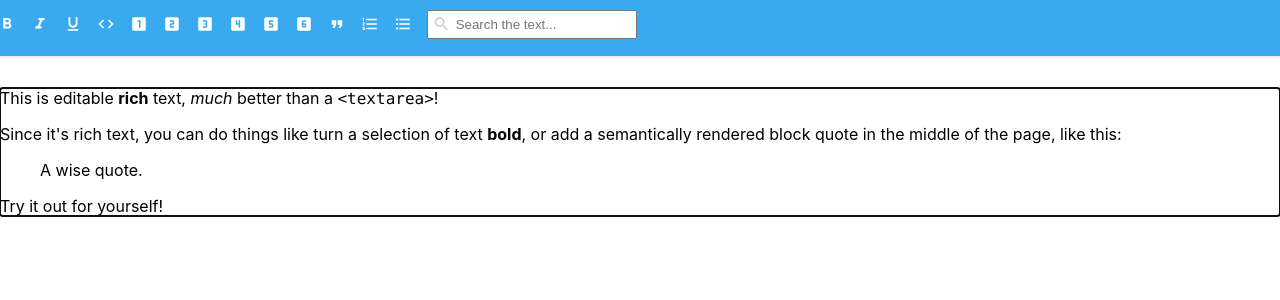
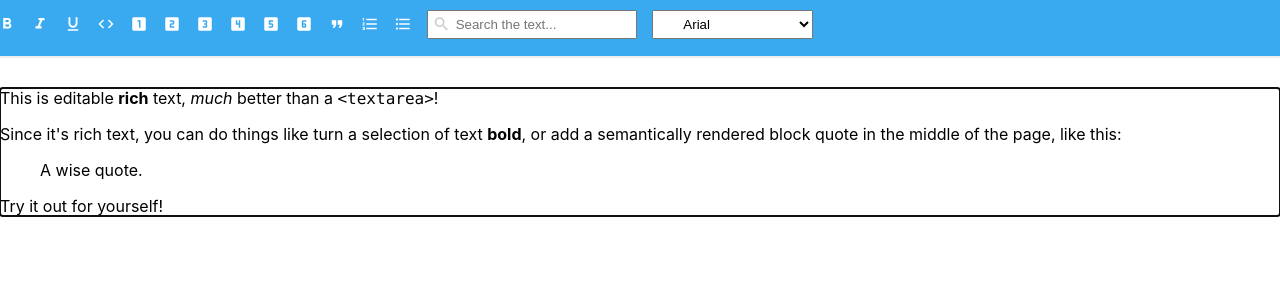
Before and after one commit to Yash7818/google-docs-clone, a React (Create React App) app in the folder google-docs-clone/: page / in a window 1280 px wide. Shown: the top 300 px of the page. Built offline with nearby package versions, Linux system fonts and the light colour scheme.

Commit message:
Added font family bar

```diff
--- a/google-docs-clone/src/Editor/DocEditor.js
+++ b/google-docs-clone/src/Editor/DocEditor.js
@@ -19,7 +19,9 @@ const LIST_TYPES = ['numbered-list', 'bulleted-list']
 const DocEditor = () => {
   const [value, setValue] = useState(initialValue)
   const [search, setSearch] = useState("");
-  const renderElement = useCallback(props => <Element {...props} />, [])
+  const [font, setFont] = useState("");
+  //console.log(font);
+  const renderElement = useCallback(props =>  <Element {...props} font={font} />, [font])
   const renderLeaf = useCallback(props => <Leaf {...props} />, [])
   const editor = useMemo(() => withHistory(withReact(createEditor())), [])
   const decorate = useCallback(
@@ -96,6 +98,24 @@ const DocEditor = () => {
           />
           </form>
         </div>
+        <select onChange={(e) => {
+          console.log(e.target.value)
+          setFont(e.target.value);
+        }}
+        className={css`
+        padding-left: 2em;
+        padding-top: 5px;
+        padding-bottom: 5px;
+        `}>
+          <option value="Arial" className={css`font-family: Arial`}>Arial</option>
+          <option value="Verdana" className={css`font-family: Verdana`}>Verdana</option>
+          <option value="Times New Roman" className={css`font-family: Times New Roman`}>Times New Roman</option>
+          <option value="Arial Black" className={css`font-family: Arial Black`}>Arial Black</option>
+          <option value="Comic Sans MS" className={css`font-family: Comic Sans MS`}>Comic Sans MS</option>
+          <option value="Courier New" className={css`font-family: Courier New`}>Courier New</option>
+          <option value="Times" className={css`font-family: Times`}>Times</option>
+          <option value="Calibri" className={css`font-family: Arial`}>Calibri</option>
+        </select>
         </Toolbar>
       <Editable
         renderElement={renderElement}
@@ -159,31 +179,31 @@ const isMarkActive = (editor, format) => {
   const marks = Editor.marks(editor)
   return marks ? marks[format] === true : false
 }
-
-const Element = ({ attributes, children, element }) => {
+const Element = ({ font, attributes, children, element}) => {
+  //console.log(attributes, font)
   switch (element.type) {
     case 'block-quote':
-      return <blockquote {...attributes}>{children}</blockquote>
+      return <blockquote {...attributes} className={css`font-family: ${font}`}>{children}</blockquote>
     case 'bulleted-list':
-      return <ul {...attributes}>{children}</ul>
+      return <ul {...attributes} className={css`font-family: ${font}`}>{children}</ul>
     case 'heading-one':
-      return <h1 {...attributes}>{children}</h1>
+      return <h1 {...attributes} className={css`font-family: ${font}`}>{children}</h1>
     case 'heading-two':
-      return <h2 {...attributes}>{children}</h2>
+      return <h2 {...attributes} className={css`font-family: ${font}`}>{children}</h2>
     case 'heading-three':
-      return <h3 {...attributes}>{children}</h3>
+      return <h3 {...attributes} className={css`font-family: ${font}`}>{children}</h3>
     case 'heading-four':
-      return <h4 {...attributes}>{children}</h4>
+      return <h4 {...attributes} className={css`font-family: ${font}`}>{children}</h4>
     case 'heading-five':
-      return <h5 {...attributes}>{children}</h5>
+      return <h5 {...attributes} className={css`font-family: ${font}`}>{children}</h5>
     case 'heading-six':
-      return <h6 {...attributes}>{children}</h6>
+      return <h6 {...attributes} className={css`font-family: ${font}`}>{children}</h6>
     case 'list-item':
-      return <li {...attributes}>{children}</li>
+      return <li {...attributes} className={css`font-family: ${font}`}>{children}</li>
     case 'numbered-list':
-      return <ol {...attributes}>{children}</ol>
+      return <ol {...attributes} className={css`font-family: ${font}`}>{children}</ol>
     default:
-      return <p {...attributes}>{children}</p>
+      return <p {...attributes} className={css`font-family: ${font}`}>{children}</p>
   }
 }
 const Leaf = ({ attributes, children, leaf }) => {
```
